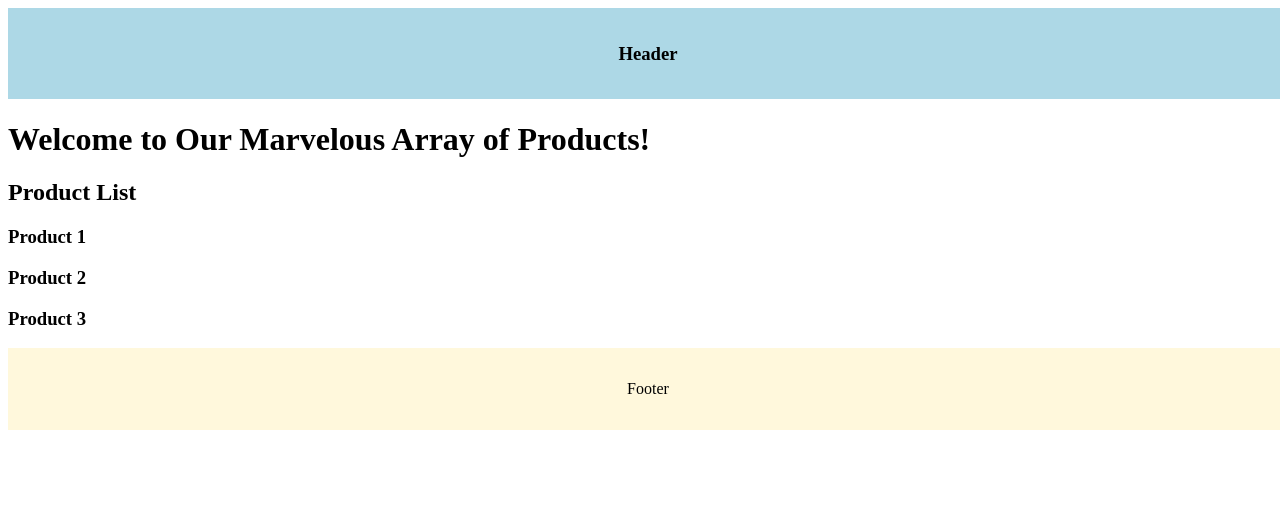
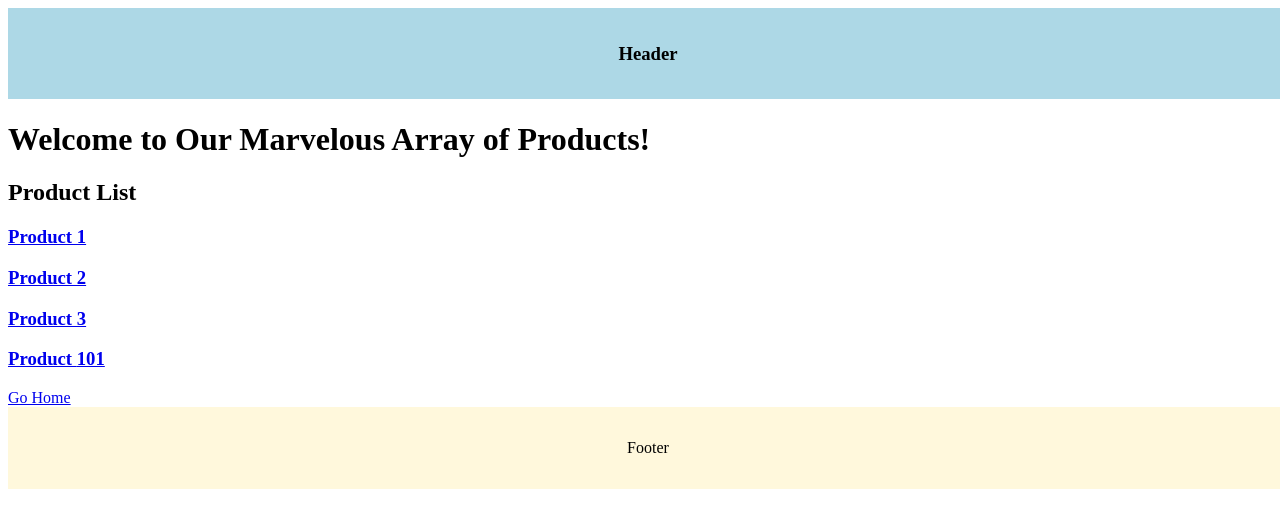
Before and after one commit to faddah/nextjs-codeevolution-routing-demo, a Next.js app: page /products in a window 1280 px wide. Shown: the top 528 px of the page. Built offline with nearby package versions, Linux system fonts and the light colour scheme.

Commit message:
Imported Link and added dynamic Links to each product plus a productId product.

```diff
--- a/src/app/products/page.tsx
+++ b/src/app/products/page.tsx
@@ -1,10 +1,15 @@
+import Link from "next/link";
+
 export default function ProductList() {
+	const productId = 101
 	return (
 		<>
 			<h1>Welcome to Our Marvelous Array of Products!</h1>
 			<h2>Product List</h2>
-			<h3>Product 1</h3>
-			<h3>Product 2</h3>
-			<h3>Product 3</h3>
+			<h3><Link href="products/1">Product 1</Link></h3>
+			<h3><Link href="products/2">Product 2</Link></h3>
+			<h3><Link href="products/3" replace>Product 3</Link></h3>
+			<h3><Link href={`products/${productId}`}>Product {productId}</Link></h3>
+			<Link href="/">Go Home</Link>
 		</>);
 }
```
